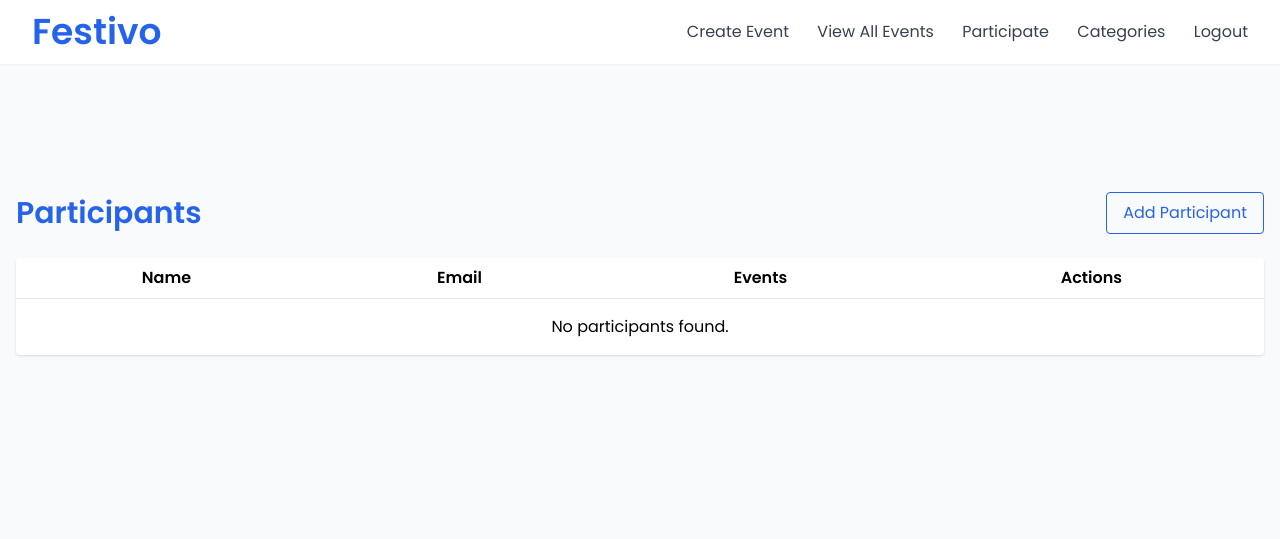
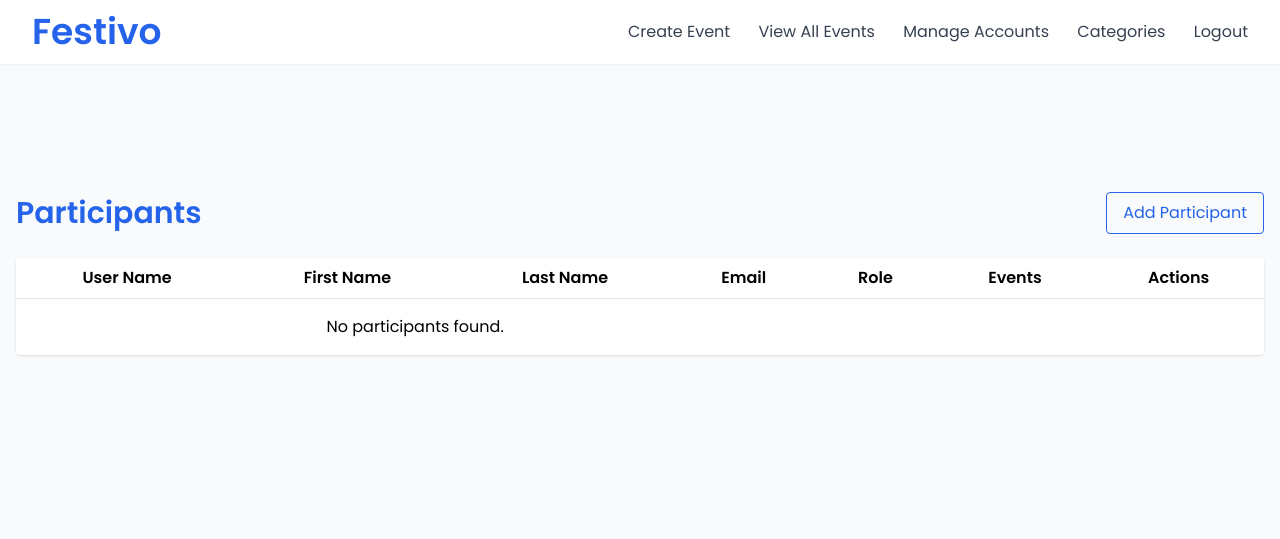
Before and after one commit to sajjadhossanshimanto/festivo-event-managent-system, a Django app: page /participants/ in a window 1280 px wide. Shown: the top 539 px of the page. Run offline with Django 5.2, Linux system fonts and the light colour scheme; some libraries are stand-ins or nearby versions.

Commit message:
participant_lising

```diff
--- a/events/templates/events/base.html
+++ b/events/templates/events/base.html
@@ -45,7 +45,7 @@
                         <div class="space-x-6">
                             <a href="{% url 'event_create' %}" class="text-gray-700 hover:text-blue-600 text-md font-medium">Create Event</a>
                             <a href="{% url 'event_list' %}" class="text-gray-700 hover:text-blue-600 text-md font-medium">View All Events</a>
-                            <a href="{% url 'participant_list' %}" class="text-gray-700 hover:text-blue-600 text-md font-medium">Participate</a>
+                            <a href="{% url 'participant_list' %}" class="text-gray-700 hover:text-blue-600 text-md font-medium">Manage Accounts</a>
                             <a href="{% url 'category_list' %}" class="text-gray-700 hover:text-blue-600 text-md font-medium">Categories</a>
                             <a href="{% url 'logout' %}" class="text-gray-700 hover:text-blue-600 text-md font-medium">Logout</a>
                         </div>
--- a/events/templates/events/participant_list.html
+++ b/users/templates/users/participant_list.html
@@ -11,8 +11,11 @@
     <table class="min-w-full bg-white shadow rounded">
         <thead>
             <tr>
-                <th class="py-2 px-4 border-b">Name</th>
+                <th class="py-2 px-4 border-b">User Name</th>
+                <th class="py-2 px-4 border-b">First Name</th>
+                <th class="py-2 px-4 border-b">Last Name</th>
                 <th class="py-2 px-4 border-b">Email</th>
+                <th class="py-2 px-4 border-b">Role</th>
                 <th class="py-2 px-4 border-b">Events</th>
                 <th class="py-2 px-4 border-b">Actions</th>
             </tr>
@@ -20,10 +23,14 @@
         <tbody>
             {% for participant in participants %}
             <tr class="hover:bg-gray-100">
-                <td class="py-2 px-4 border-b">{{ participant.name }}</td>
+                <td class="py-2 px-4 border-b">{{ participant.username }}</td>
+                <td class="py-2 px-4 border-b">{{ participant.first_name }}</td>
+                <td class="py-2 px-4 border-b">{{ participant.last_name }}</td>
                 <td class="py-2 px-4 border-b">{{ participant.email }}</td>
+                <td class="py-2 px-4 border-b">{{ participant.groups.first.name }}</td>
+
                 <td class="py-2 px-4 border-b">
-                    {% for event in participant.events.all %}
+                    {% for event in participant.rsvp.all %}
                         <span class="inline-block bg-blue-100 text-blue-700 px-2 py-1 rounded mr-1 text-xs">
                             {{ event.name }}
                         </span>
--- a/users/views.py
+++ b/users/views.py
@@ -24,7 +24,7 @@ def no_permission(request):
 # participant-functions
 def participant_list(request):
     participants = User.objects.all()
-    return render(request, 'events/participant_list.html', {'participants': participants})
+    return render(request, 'users/participant_list.html', {'participants': participants})
 
 def participant_update(request, id):
     participant = User.objects.get(id=id)
@@ -36,7 +36,7 @@ def participant_update(request, id):
             return redirect('participant_list')
     else:
         form = UserForm(instance=participant)
-    return render(request, 'events/participant_form.html', {'form': form, 'participant': participant})
+    return render(request, 'users/participant_form.html', {'form': form, 'participant': participant})
 
 def participant_delete(request, id):
     participant = User.objects.get(id=id)
@@ -44,7 +44,7 @@ def participant_delete(request, id):
         participant.delete()
         messages.success(request, "Participant deleted successfully!")
         return redirect('participant_list')
-    return render(request, 'events/participant_confirm_delete.html', {'participant': participant})
+    return render(request, 'users/participant_confirm_delete.html', {'participant': participant})
 
 
 # login- logout
```
Also changed, not shown: users/templates/users/participant_confirm_delete.html (renamed from events/templates/events/participant_confirm_delete.html).
